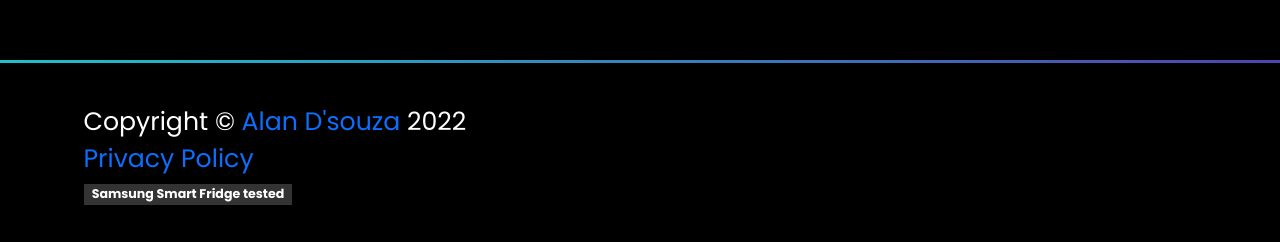
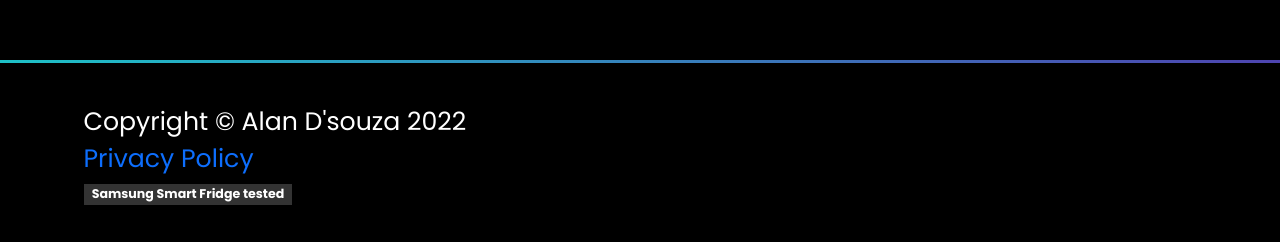
Before and after one commit to alanrme/xilog, a Jekyll site: the page built from index.html, in a window 1280 px wide. Shown: the part 2059-2301 px from the top of the page. Built offline with Jekyll 4.4.1, drawn with Linux system fonts in a browser that asks for light colours; nearby versions of some CDN libraries.

Commit message:
Fix small bugs with unintended scrolling

```diff
--- a/_includes/footer.html
+++ b/_includes/footer.html
@@ -1,7 +1,7 @@
 <div class="footer">
     <div class="container">
         <p3>
-            Copyright &copy; <a href="#" id="trigger">Alan D'souza</a> 2022
+            Copyright &copy; <span id="trigger">Alan D'souza</span> 2022
             <br>
             <a href="{{site.baseurl}}/privacy.html">Privacy Policy</a>
         </p3>
--- a/_layouts/default.html
+++ b/_layouts/default.html
@@ -57,7 +57,7 @@
 
     <div class="modal" id="menu-bg" style="display: none">
         <div id="menu">
-            <a href="#" class="m-close"><i class="bi-x-lg"></i> Close</a>
+            <a class="m-close"><i class="bi-x-lg"></i> Close</a>
         </div>
     </div>
 
```
